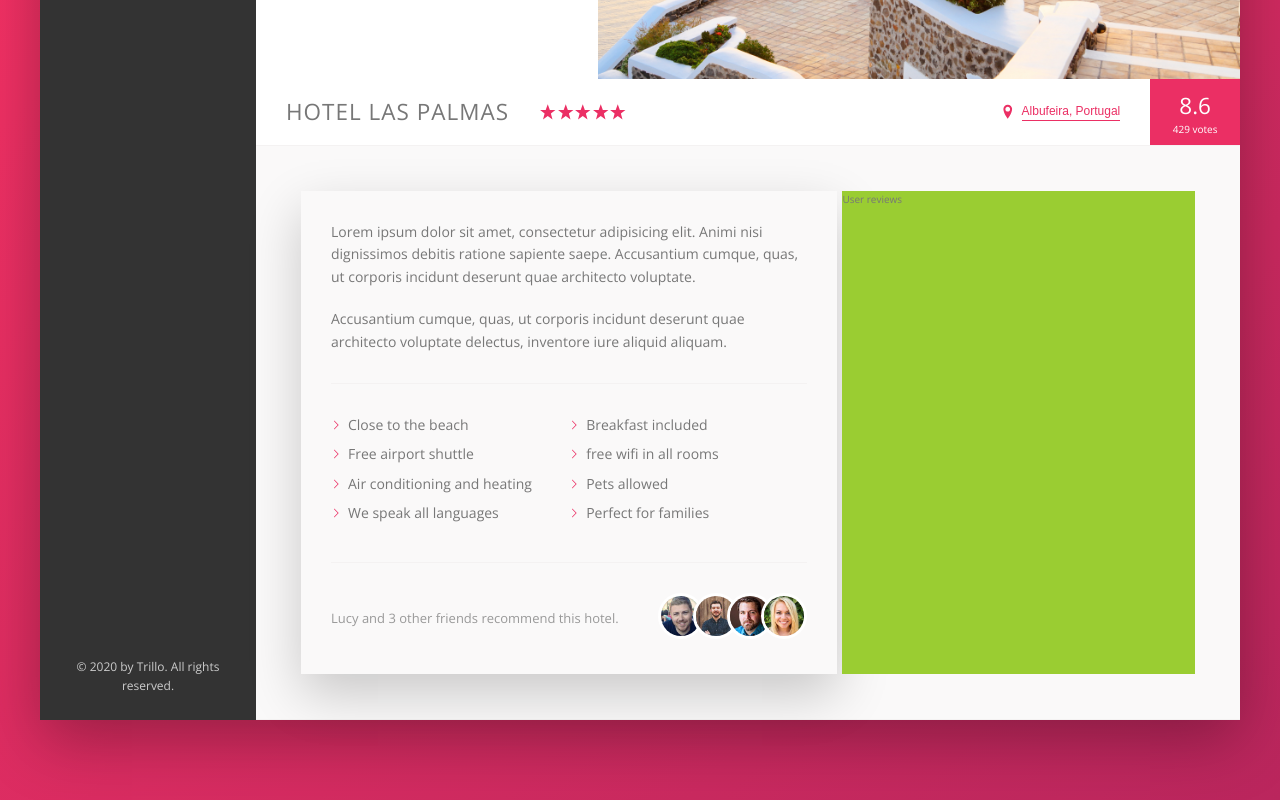
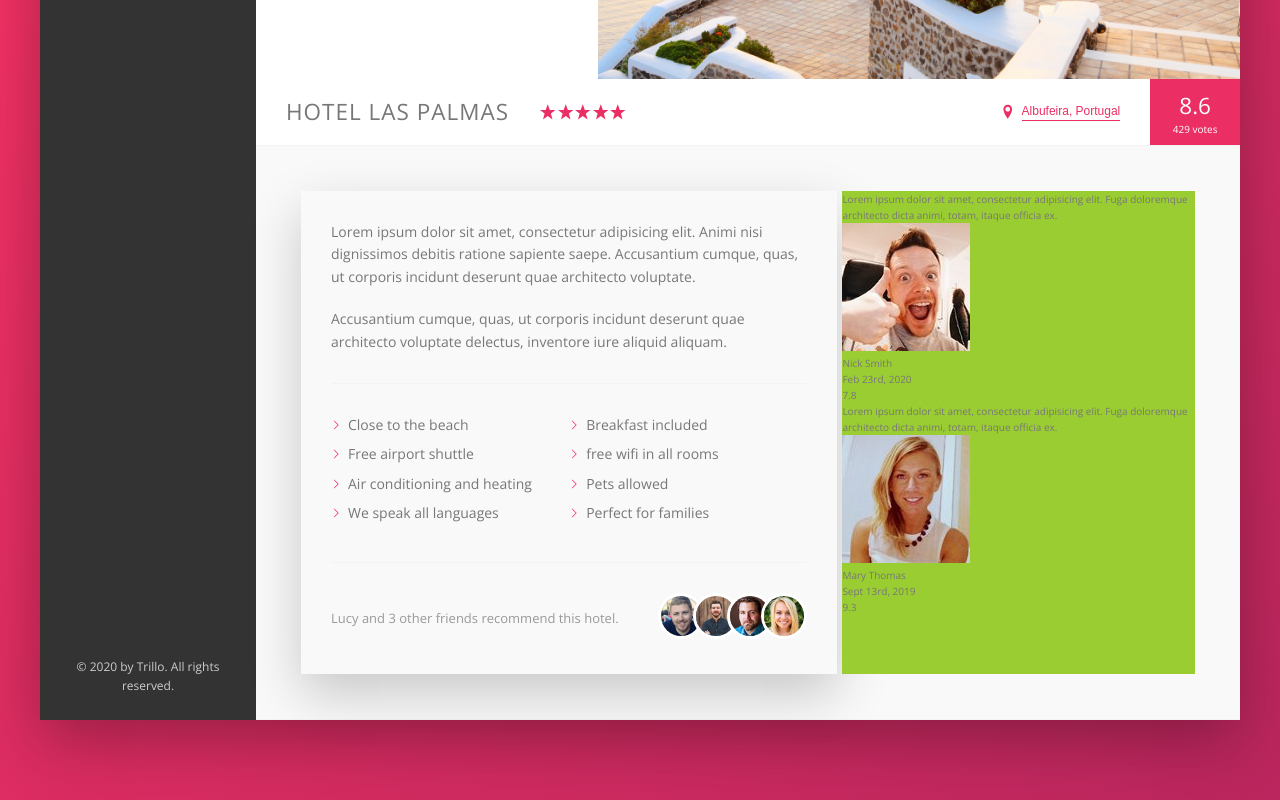
Before and after one commit to Tomeek95/Trillo, a website: page index.html in a window 1280 px wide. Shown: the part 456-1256 px from the top of the page. Drawn offline with nearby package versions, Linux system fonts and the light colour scheme.

Commit message:
html for review section is coded

```diff
--- a/index.html
+++ b/index.html
@@ -165,7 +165,32 @@
                             </div>
                         </div>
                         <div class="user-reviews">
-                            User reviews
+                            <figure class="review">
+                                <blockquote class="review__text">
+                                    Lorem ipsum dolor sit amet, consectetur adipisicing elit. Fuga doloremque architecto dicta animi, totam, itaque officia ex.
+                                </blockquote>
+                                <figcaption class="review__user">
+                                    <img src="img/user-1.jpg" alt="User Photo" class="review__photo">
+                                    <div class="review__user-box">
+                                        <p class="review__user-name">Nick Smith</p>
+                                        <p class="review__user-date">Feb 23rd, 2020</p>
+                                    </div>
+                                    <div class="review__rating">7.8</div>
+                                </figcaption>
+                            </figure>
+                            <figure class="review">
+                                <blockquote class="review__text">
+                                    Lorem ipsum dolor sit amet, consectetur adipisicing elit. Fuga doloremque architecto dicta animi, totam, itaque officia ex.
+                                </blockquote>
+                                <figcaption class="review__user">
+                                    <img src="img/user-2.jpg" alt="User Photo" class="review__photo">
+                                    <div class="review__user-box">
+                                        <p class="review__user-name">Mary Thomas</p>
+                                        <p class="review__user-date">Sept 13rd, 2019</p>
+                                    </div>
+                                    <div class="review__rating">9.3</div>
+                                </figcaption>
+                            </figure>
                         </div>
                     </div>
                 </main>
```
Also changed, not shown: SASS/_base.scss (line endings or trailing spaces).
